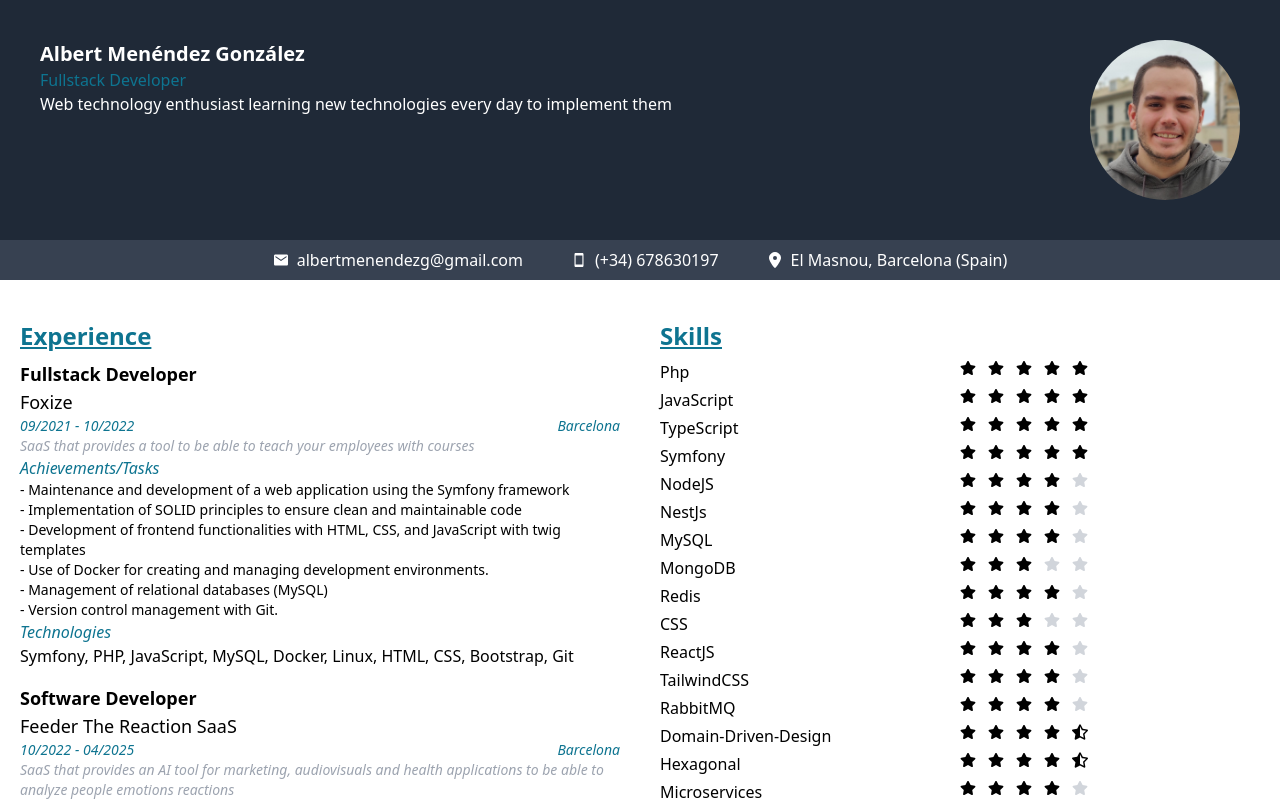
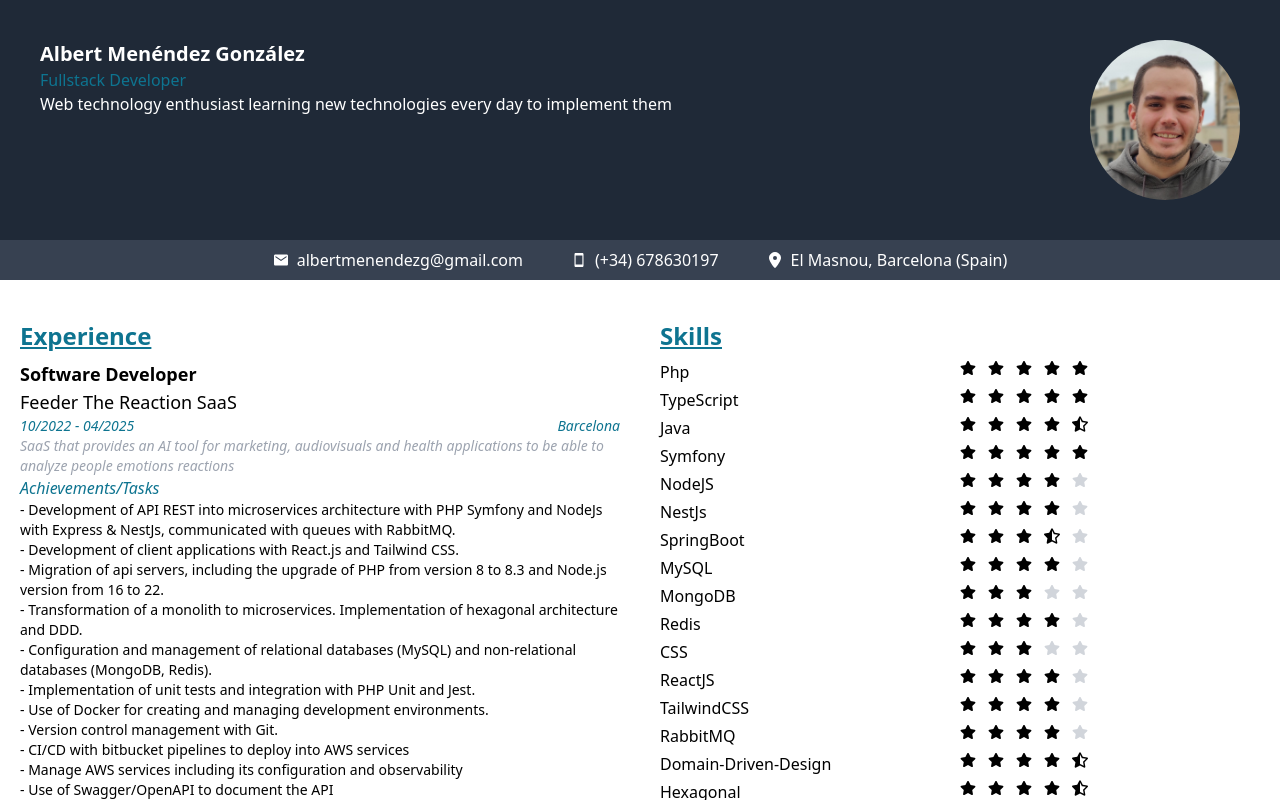
Before and after one commit to albertmenendezg/CV, a React (Create React App) app: page / in a window 1280 px wide. Shown: the top 800 px of the page. Built offline with nearby package versions, Linux system fonts and the light colour scheme.

Commit message:
Modified Experience & Skills

```diff
--- a/src/components/Experience.tsx
+++ b/src/components/Experience.tsx
@@ -13,7 +13,7 @@ interface IExperienceItem {
 const ExperienceItem = (props: IExperienceItem) => {
     const { role, company, startDate, endDate, city, description, tasks, technologies } = props;
     return (
-        <div className="">
+        <div>
             <h2 className="font-bold text-lg">{role}</h2>
             <p className="text-lg">{company}</p>
             <div className="flex flex-row justify-between text-sm text-cyan-700 italic">
@@ -46,23 +46,6 @@ const Experience = () => {
             <h2 className="text-cyan-700 text-2xl font-bold underline">Experience</h2>
             <div className="flex flex-col space-y-4 mt-2">
                 <ExperienceItem
-                    role="Fullstack Developer"
-                    company="Foxize"
-                    startDate="09/2021"
-                    endDate="10/2022"
-                    city="Barcelona"
-                    description="SaaS that provides a tool to be able to teach your employees with courses"
-                    tasks={[
-                        "Maintenance and development of a web application using the Symfony framework",
-                        "Implementation of SOLID principles to ensure clean and maintainable code",
-                        "Development of frontend functionalities with HTML, CSS, and JavaScript with twig templates",
-                        "Use of Docker for creating and managing development environments.",
-                        "Management of relational databases (MySQL)",
-                        "Version control management with Git."
-                    ]}
-                    technologies={["Symfony", "PHP", "JavaScript", "MySQL", "Docker", "Linux", "HTML", "CSS", "Bootstrap", "Git"]}
-                />
-                <ExperienceItem
                     role="Software Developer"
                     company="Feeder The Reaction SaaS"
                     startDate="10/2022"
@@ -80,8 +63,27 @@ const Experience = () => {
                         "Version control management with Git.",
                         "CI/CD with bitbucket pipelines to deploy into AWS services",
                         "Manage AWS services including its configuration and observability",
+                        "Use of Swagger/OpenAPI to document the API",
+                        "Design and implementation of authentication and authorization mechanisms using JWT and OAuth2."
                     ]}
                     technologies={["Symfony", "PHP", "TypeScript", "JavaScript", "Node.js", "NestJs", "React.js", "Tailwind CSS", "RabbitMQ", "MySQL", "MongoDB", "Redis", "Docker", "Linux", "AWS", "HTML", "CSS", "Git"]}
+                />
+                <ExperienceItem
+                    role="Fullstack Developer"
+                    company="Foxize Cloud"
+                    startDate="09/2021"
+                    endDate="10/2022"
+                    city="Barcelona"
+                    description="E-learning SaaS"
+                    tasks={[
+                        "Maintenance and development of a web application using the Symfony framework",
+                        "Implementation of SOLID principles to ensure clean and maintainable code",
+                        "Development of frontend functionalities with HTML, CSS, and JavaScript with twig templates",
+                        "Use of Docker for creating and managing development environments.",
+                        "Management of relational databases (MySQL)",
+                        "Version control management with Git."
+                    ]}
+                    technologies={["Symfony", "PHP", "JavaScript", "MySQL", "Docker", "Linux", "HTML", "CSS", "Bootstrap", "Git"]}
                 />
             </div>
         </div>
--- a/src/components/Skills.tsx
+++ b/src/components/Skills.tsx
@@ -41,11 +41,12 @@ const Skills = () => {
             <h2 className="text-cyan-700 text-2xl font-bold underline">Skills</h2>
             <div className="flex flex-col mt-2 space-y-1">
                 <SkillItem name="Php" score={5}/>
-                <SkillItem name="JavaScript" score={5}/>
                 <SkillItem name="TypeScript" score={5}/>
+                <SkillItem name="Java" score={4.5}/>
                 <SkillItem name="Symfony" score={5}/>
                 <SkillItem name="NodeJS" score={4}/>
                 <SkillItem name="NestJs" score={4}/>
+                <SkillItem name="SpringBoot" score={3.5}/>
                 <SkillItem name="MySQL" score={4}/>
                 <SkillItem name="MongoDB" score={3}/>
                 <SkillItem name="Redis" score={4}/>
@@ -57,6 +58,7 @@ const Skills = () => {
                 <SkillItem name="Hexagonal" score={4.5}/>
                 <SkillItem name="Microservices" score={4}/>
                 <SkillItem name="Linux" score={4}/>
+                <SkillItem name="Docker" score={4.5}/>
                 <SkillItem name="AWS" score={4}/>
                 <SkillItem name="Git" score={4}/>
             </div>
```
